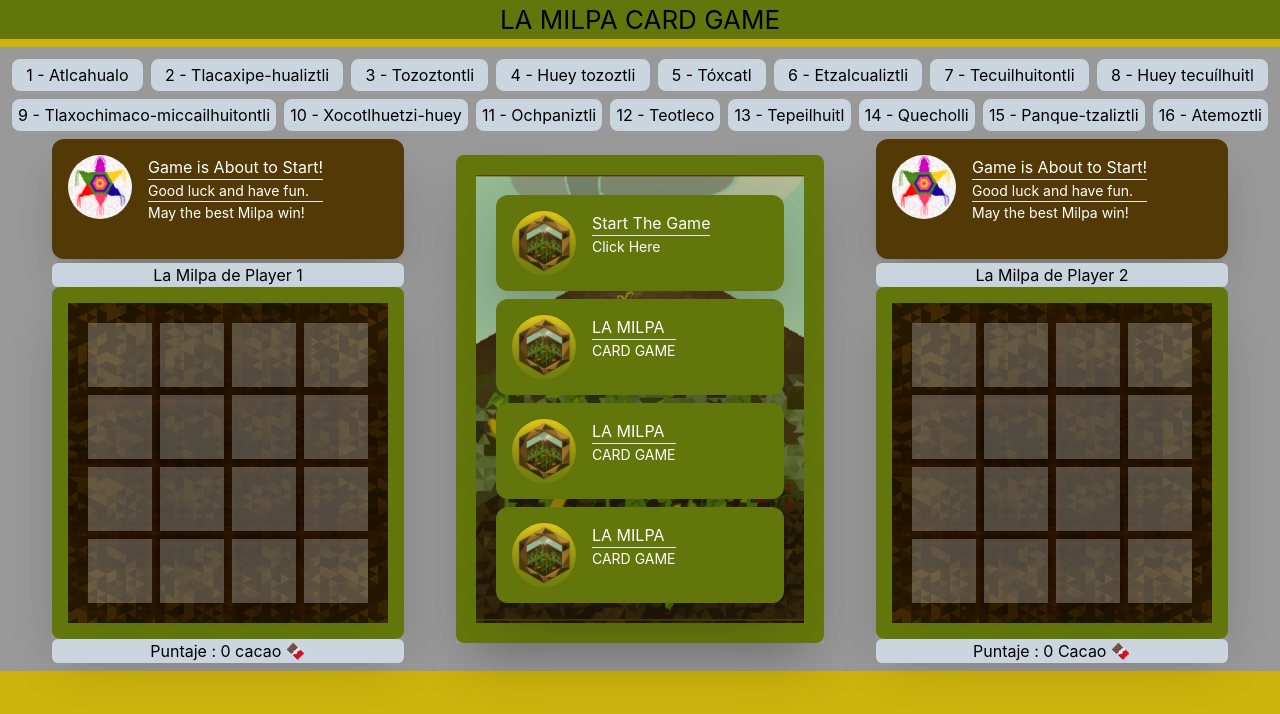
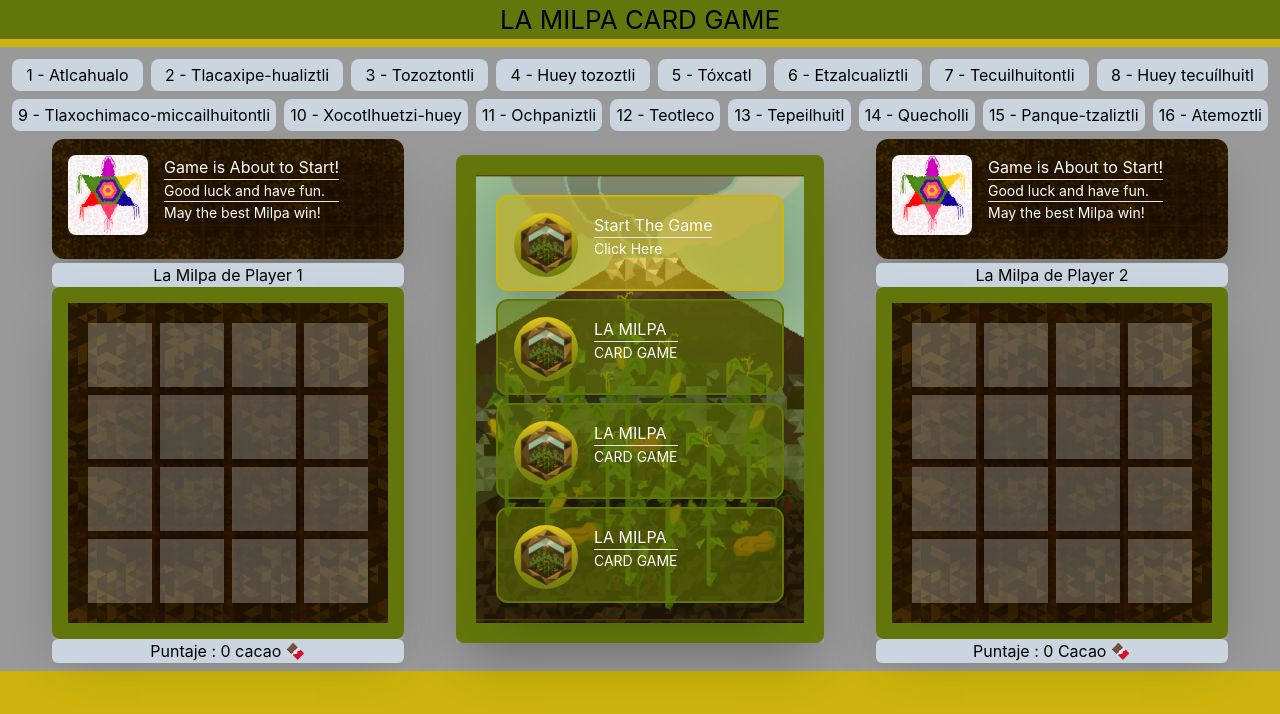
Before and after one commit to soteloalarco/la-milpa-card-game, a React (Create React App) app in the folder la-milpa-frontend/: page / in a window 1280 px wide. Shown: the top 714 px of the page. Built offline with nearby package versions, Linux system fonts and the light colour scheme.

Commit message:
improvement on cards layout

```diff
--- a/la-milpa-frontend/src/features/todos/atoms.js
+++ b/la-milpa-frontend/src/features/todos/atoms.js
@@ -95,7 +95,7 @@ const TOMATO_CARD = {
     title : "Tomato / Xitómatl 🍅",
     subtitle: "Harvest: every round",
     image: "/assets/images/tomato-la-milpa.png",
-    rules: "+5🍫 at the end if you have 3 🍅 or fewer, -15🍫 otherwhise",
+    rules: "+5🍫 at the end if you have 3 🍅 or fewer, -15🍫 otherwhise.",
     icon: "🍅"
 }
 
@@ -104,7 +104,7 @@ const CHILLI_CARD = {
     title : "Chilli / Chili 🌶️",
     subtitle: "Harvest: from round 1 to 8",
     image: "/assets/images/chilli-la-milpa.png",
-    rules: "+3🍫 when planted, +3🍫 for each 🌶️ planted before round 9",
+    rules: "+3🍫 when planted, +3🍫 for each 🌶️ planted before round 9.",
     icon: "🌶️"
 }
 
@@ -113,7 +113,7 @@ const TOMATILLO_CARD = {
     title : "Tomatillo / Tomátl 🍈",
     subtitle: "Harvest: from round 6 to 8",
     image: "/assets/images/tomatillo-la-milpa.png",
-    rules: "At the end +5🍫 for each 🌶️, -10🍫 if there's an adjacent 🌶️",
+    rules: "At the end +5🍫 for each 🌶️, -10🍫 if there's an adjacent 🌶️.",
     icon: "🍈"
 }
 
--- a/la-milpa-frontend/src/pages/match/components/CropCardStart.jsx
+++ b/la-milpa-frontend/src/pages/match/components/CropCardStart.jsx
@@ -10,7 +10,7 @@ export default function CropCardStart(props){
   return (
     <div className="crop-card crop-card-width">
       <button className={!props.isDisabled ? ACTIVE_CLASS : INACTIVE_CLASS} type="button" disabled={props.isDisabled} onClick={props.onClick}>
-        <div className="flex bg-cover p-4 bg-white rounded-xl h-full crop-card-interior text-white">
+        <div className="flex bg-cover p-4 bg-white rounded-xl h-full crop-card-start-interior text-white">
           <img alt="corn" className="h-16 w-16 rounded-full mx-0 mr-4" src={props.imgCard} />
           <div className="text-left">
             <h3 className="text-md">
--- a/la-milpa-frontend/src/pages/match/components/DetailsCard.jsx
+++ b/la-milpa-frontend/src/pages/match/components/DetailsCard.jsx
@@ -6,8 +6,8 @@ export default function DetailsCard(props){
 
   return (
     <div className="details-card h-full">
-        <div className="flex bg-cover p-4 bg-white rounded-xl h-full w-full detail-card-interior text-white">
-          <img alt="corn" className="h-16 w-16 rounded-full mx-0 mr-4" src={props.detailsCard.image} />
+        <div className="flex bg-contain p-4 rounded-xl h-full w-full detail-card-interior text-white">
+          <img alt={props.key} className="h-20 w-20 object-contain rounded-lg mx-0 mr-4" src={props.detailsCard.image} />
           <div className="text-left">
             <h3 className="text-md ">
               {props.detailsCard.title}
--- a/la-milpa-frontend/src/styles/index.css
+++ b/la-milpa-frontend/src/styles/index.css
@@ -68,11 +68,19 @@ code {
 }
 
 .crop-card-interior {
-    background-color: #62760c;
+    background-color: #6176058e;
+    border-color: #617605;
+    border-width: 2px;
+}
+
+.crop-card-start-interior {
+    background-color: #cdb30c8e;
+    border-color: #cdb30c;
+    border-width: 2px;
 }
 
 .detail-card-interior {
-    background-color: #523906;
+    background-image: url("../assets/images/milpa-grid-la-milpa.png");
 }
 
 ol,
```
